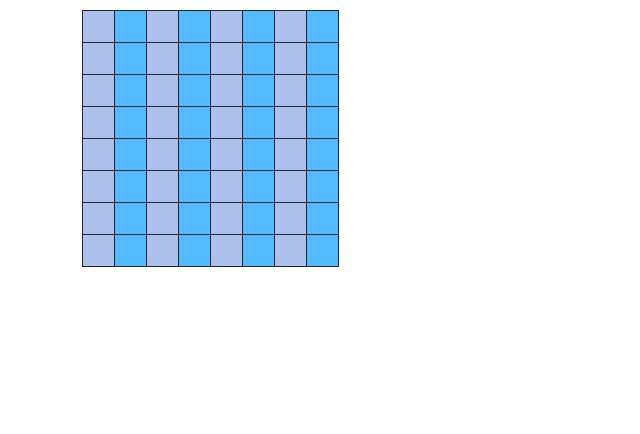
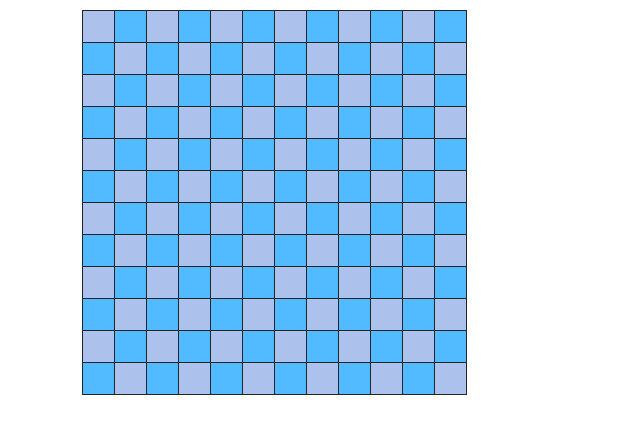
Before and after one commit to muratcanakcay/React-Lab-Tasks, a React (Create React App) app in the folder lab6/: page / in a window 1280 px wide. Shown: the top 434 px of the page, without its empty margins (0-640 px from the left). Built offline with nearby package versions, Linux system fonts and the light colour scheme.

Commit message:
checkerboard with variable dimensions implemented

```diff
--- a/lab6/src/components/Board.tsx
+++ b/lab6/src/components/Board.tsx
@@ -1,20 +1,22 @@
 import React from 'react'
 
+const noRows = 12
+const noColumns = 12
 
 const rows = () => {
     return (
-        Array.from(new Array(8)).map((_, i) => (
+        Array.from(new Array(noRows)).map((_, r) => (
             <tr>
-                {cols()}
+                {cols(r)}
             </tr>
         )
         ))
 }
 
-const cols = () => {
+const cols = (r: number) => {
     return (
-        Array.from(new Array(8)).map((_, i) => (
-            <td className={i % 2 ? "light" : "dark"}></td>
+        Array.from(new Array(noColumns)).map((_, c) => (
+            <td className={(c + r) % 2 ? "light" : "dark"}></td>
         )
         ))
 }
```
